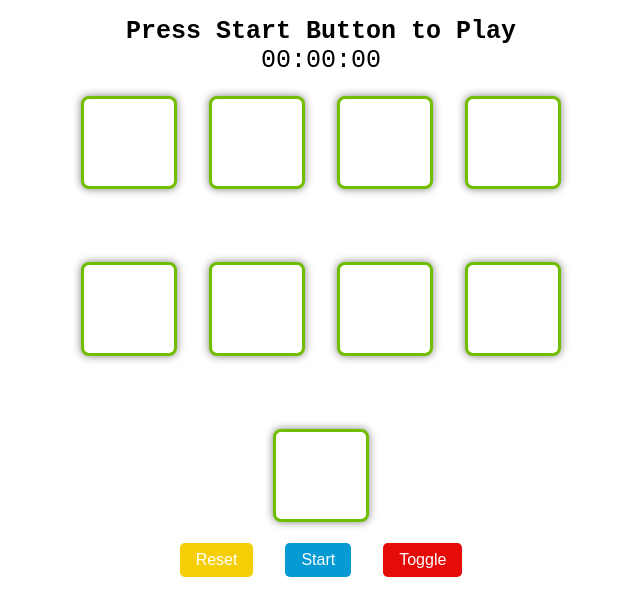
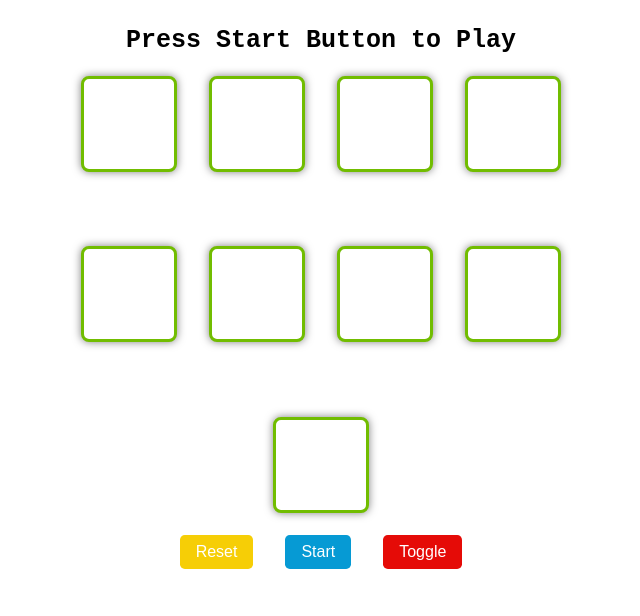
Before and after one commit to SoONUPrasad/Tic-Tac-Toe, a plain HTML site: page index.html in a window 1280 px wide. Shown: the part 80-696 px from the top of the page, without its empty margins (319-959 px from the left). Drawn offline with Linux system fonts and the light colour scheme.

Commit message:
comment logs

```diff
--- a/index.html
+++ b/index.html
@@ -12,9 +12,9 @@
         <div class="winner-container">
             <p class="winner-msg">Press Start Button to Play</p>
         </div>
-        <div class="timer">
+        <!-- <div class="timer">
             <p id="time" class="time">00:00:00</p>
-        </div>
+        </div> -->
       <div class="games">
         <button class="box box1"></button>
         <button class="box box2"></button>
--- a/script.js
+++ b/script.js
@@ -57,7 +57,7 @@ function checkWinner() {
         let [a, b, c] = pattern;
         if (box[a].innerHTML === box[b].innerHTML && box[b].innerHTML === box[c].innerHTML && box[a].innerHTML !== '') {
             winMsg.innerHTML = `Player ${box[a].innerHTML} is the winner`
-            console.log(`Player ${box[a].innerHTML} is the winner`);
+            // console.log(`Player ${box[a].innerHTML} is the winner`);
             disableAll();
         }
     }
```
